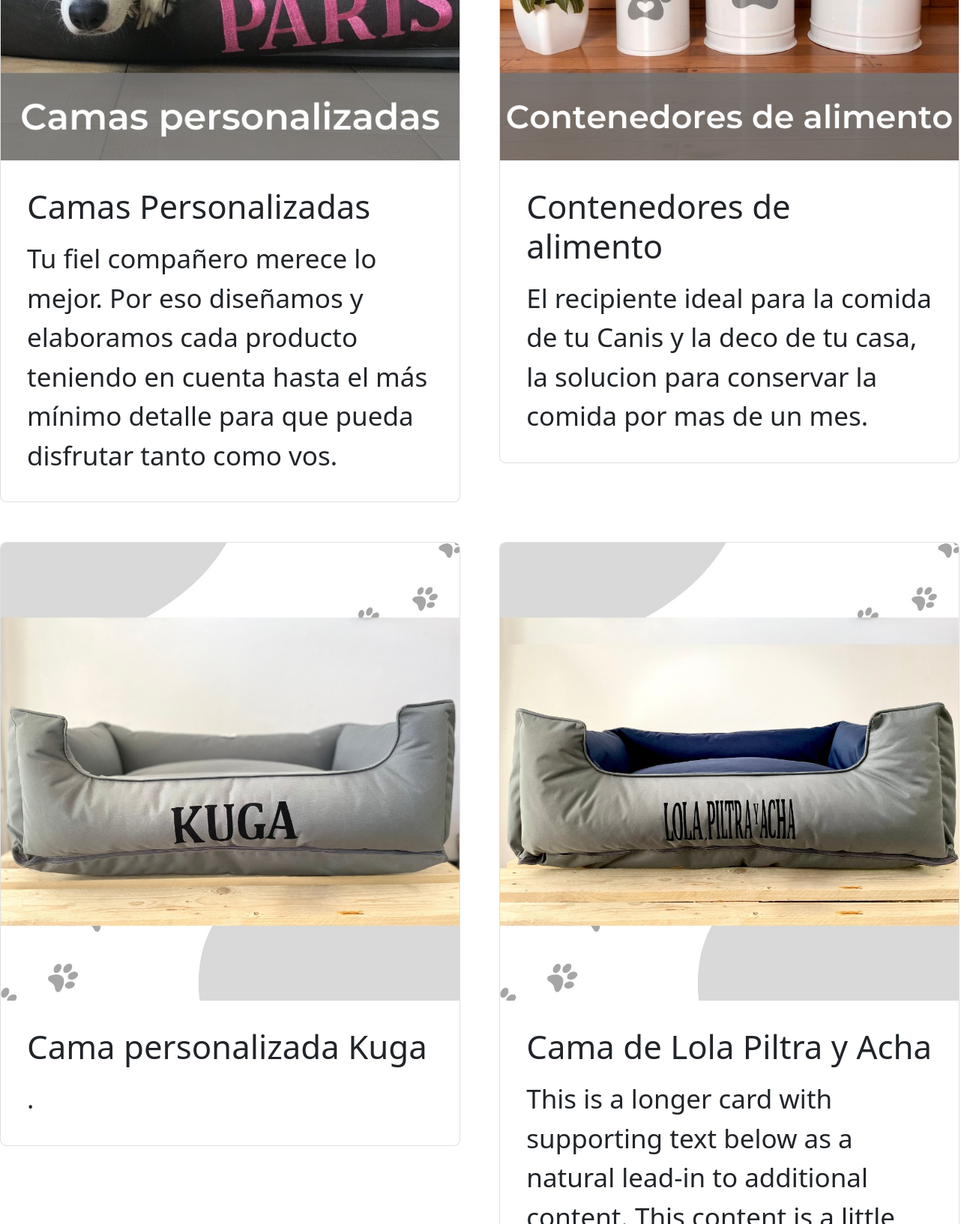
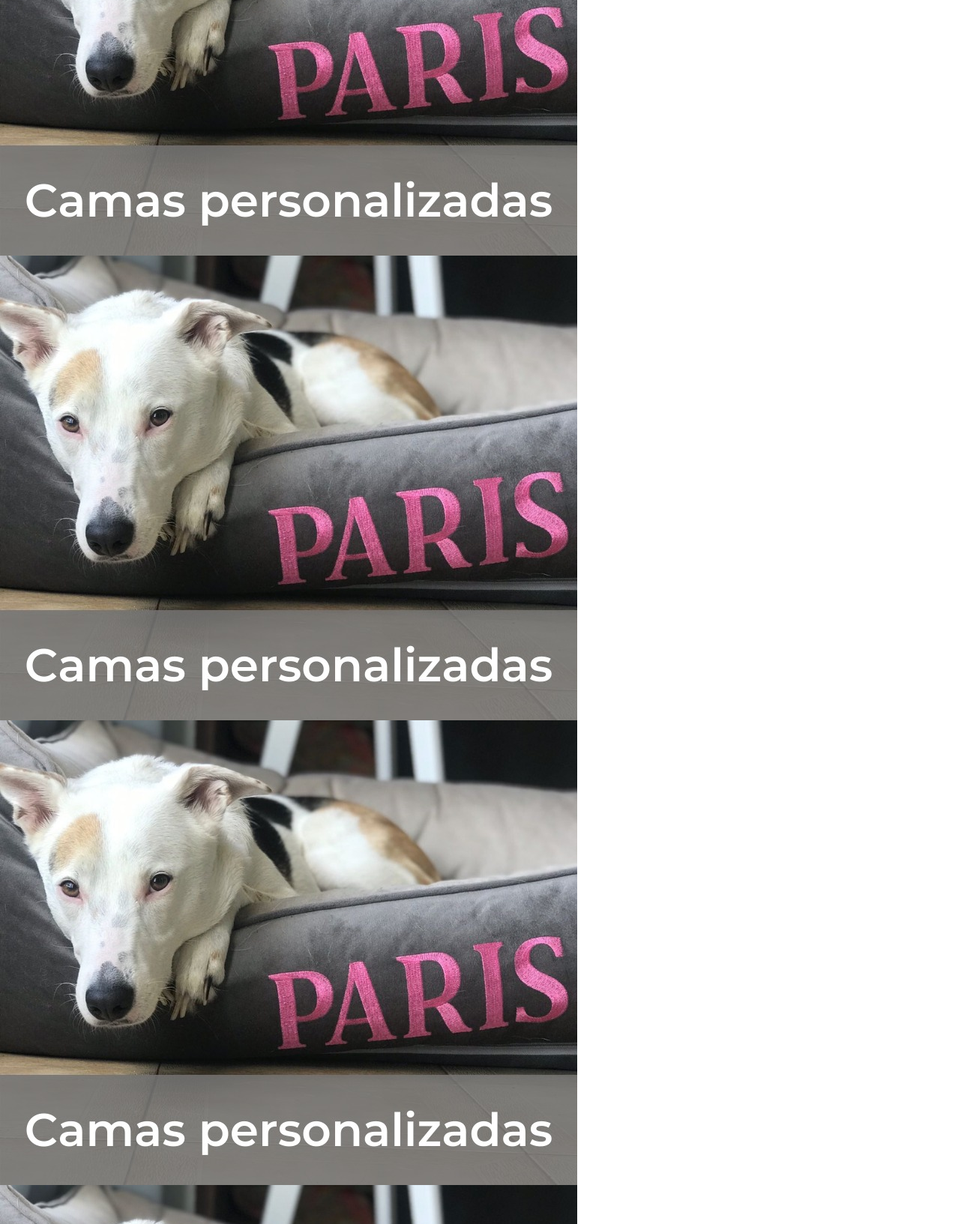
Before and after one commit to Juanterren/Canis-Chic, a website: page index.html in a window 1280 px wide. Shown: the part 1167-2800 px from the top of the page at 75% size, 1306 px wide, since content can reach past the window. Drawn offline with nearby package versions, Linux system fonts and the light colour scheme; a web font is replaced by a local one.

Commit message:
cambiamos html y styles del footer

```diff
--- a/index.html
+++ b/index.html
@@ -17,14 +17,14 @@
     <title> Canis Chic </title>
 </head>
 
-<body class="home">
+<body class="body">
 <div class="texto">
   <p>¡Tenes 10% de descuento abonando de contado! </p class= "texto">
 </div>
     <!--------------------------- Inicio Header --------------------------->
     <header class="header-container">
         <div class="logo-barrabusqueda">
-            <img src="Logo Canis Chic.jpeg" alt="Logo Canis Chic" class="logo">
+          <a href="index.html"> <img src="Logo Canis Chic.jpeg" alt="Logo Canis Chic" class="logo"></a>
             <!--------------------------- Inicio barra de busqueda --------------------------->
             <input type="text" name="search" placeholder="Buscar..." class="src" autocomplete="off">
         </div>
@@ -67,50 +67,23 @@
     <!--------------------------- Fin Carousel de imagenes --------------------------->
 
     <!--------------------------- Imagenes con texto --------------------------->
-    <div class="row row-cols-1 row-cols-md-2 g-4">
-        <div class="col">
-          <div class="card">
-            <img src="Camas personalizadas.jpeg" class="card-img-top" alt="Camas personalizadas">
-            <div class="card-body">
-              <h5 class="card-title">Camas Personalizadas</h5>
-              <p class="card-text"> Tu fiel compañero merece lo mejor. Por eso diseñamos y elaboramos cada producto teniendo en cuenta hasta el más mínimo detalle para que pueda disfrutar tanto como vos. </p>
-            </div>
-          </div>
-        </div>
-        <div class="col">
-          <div class="card">
-            <img src="Contenedores de alimento.jpeg" class="card-img-top" alt="Contenedores de alimento">
-            <div class="card-body">
-              <h5 class="card-title">Contenedores de alimento</h5>
-              <p class="card-text"> El recipiente ideal para la comida de tu Canis y la deco de tu casa, la solucion para conservar la comida por mas de un mes.</p>
-            </div>
-          </div>
-        </div>
-        <div class="col">
-          <div class="card">
-            <img src="Cama personalizada Kuga.jpeg" class="card-img-top" alt="Cama personalizada Kuga">
-            <div class="card-body">
-              <h5 class="card-title">Cama personalizada Kuga</h5>
-              <p class="card-text"> .</p>
-            </div>
-          </div>
-        </div>
-        <div class="col">
-          <div class="card">
-            <img src="Cama personalizada lola pilcha.jpeg" class="card-img-top" alt="Cama personalizada Lola y Pilcha">
-            <div class="card-body">
-              <h5 class="card-title">Cama de Lola Piltra y Acha</h5>
-              <p class="card-text">This is a longer card with supporting text below as a natural lead-in to additional content. This content is a little bit longer.</p>
-            </div>
-          </div>
-        </div>
-      </div>
+<div>
+    <a href="Camas Personalizadas.html"> <img src="Camas personalizadas.jpeg" alt="camas personalizadas"></a>
+    <a href="Camas Personalizadas.html"> <img src="Camas personalizadas.jpeg" alt="camas personalizadas"></a>
+    <a href="Camas Personalizadas.html"> <img src="Camas personalizadas.jpeg" alt="camas personalizadas"></a>
+    <a href="Camas Personalizadas.html"> <img src="Camas personalizadas.jpeg" alt="camas personalizadas"></a>
+    <a href="Camas Personalizadas.html"> <img src="Camas personalizadas.jpeg" alt="camas personalizadas"></a>
+    <a href="Camas Personalizadas.html"> <img src="Camas personalizadas.jpeg" alt="camas personalizadas"></a>
+</div>
+
+
 
     <!--------------------------- Fin de imagenes con texto --------------------------->
 
     <!--------------------------- Inicio footer --------------------------->
-    <footer>
-        <nav class="footer-container">
+
+    <footer class="footer-container">
+        <nav>
             <div class="footer">
                 <div><a href="index.html">Inicio</a></div>
                 <div><a href="Productos.html">Productos</a></div>
@@ -119,15 +92,14 @@
                 <div><a href="Preguntas Frecuentes.html">Preguntas Frecuentes</a></div>
             </div>
         </nav>
-        <img src="Logo Canis Chic.jpeg" alt="Logo Canis Chic" class="logo">
+        <a href="index.html"> <img src="Logo Canis Chic.jpeg" alt="Logo Canis Chic" class="logo-footer"></a>
         <nav>
-            <div class="font">
+            <div  class="font">
                 <div><a href="https://www.facebook.com/canischic">Facebook</a></div>
                 <div><a href="https://www.instagram.com/canischic/?hl=es-la">Instagram</a></div>
             </div>
         </nav>
     </footer>
-
     <!--------------------------- Fin footer --------------------------->
 
     <script src="https://cdn.jsdelivr.net/npm/@popperjs/core@2.10.2/dist/umd/popper.min.js"
@@ -146,7 +118,7 @@
 <!-- Utilizar etiquetas semanticas lo mas que se pueda, principalmente en las que son contenedoras-->
 <main>
     <section>
-        \<nav>
+        <nav>
 
         </nav>
     </section>
--- a/scss/_footer.scss
+++ b/scss/_footer.scss
@@ -1,18 +1,26 @@
 /****** Inicio Footer ******/
 .footer-container {
     background-color: rgb(71, 70, 70);
-    display: grid;
-    grid-template-columns: 1fr 1fr 1fr;
+    font-family: 'Smooch Sans', sans-serif;
     gap: 200px;
+    display: flex;
+    align-items: center;
+    position: absolute;
+    bottom: 0;
+    width: 100%;
     .footer div a{
         text-decoration: none;
         color: white;
+        margin: 10px;
     }
 }
+.font div a {
+    text-decoration: none;
+    color: white;
 
-.font div a{
-    text-decoration: none;
-    color: rgb(223, 37, 37);
 }
+.logo-footer {
+    width: 300px;
 
+}
 /****** Fin Footer ******/
--- a/scss/_header.scss
+++ b/scss/_header.scss
@@ -3,10 +3,12 @@ html {
     font-size: 35px;
 }
 
-.home {
-    background-repeat: no-repeat;
-    background-size: cover;
-    background-attachment: fixed;
+.body {
+    margin: 0%;
+    padding: 0%;
+    position: relative;
+    padding-bottom: 7em;
+    min-height: 100vh;
 }
 
 /* Fin Body */
```
Also changed, not shown: css/Style.css, 1 other file.
